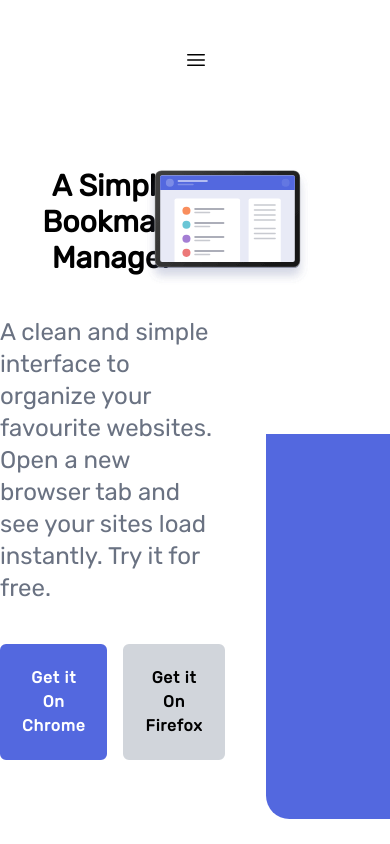
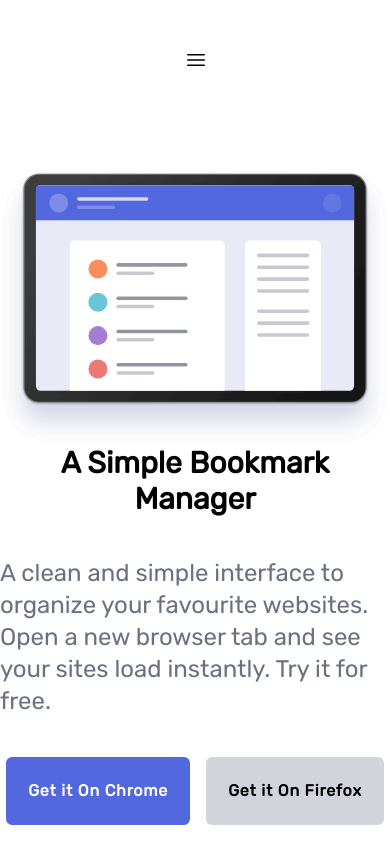
Before and after one commit to jashan1918/responsiveness-prac, a React (Vite) app: page / in a window 390 px wide. Shown: the top 844 px of the page. Built offline with nearby package versions, Linux system fonts and the light colour scheme.

Commit message:
made the hero section responsive

```diff
--- a/src/hero.jsx
+++ b/src/hero.jsx
@@ -2,7 +2,7 @@
   return (
     <>
       {/* hero section */}
-      <div className="flex mt-10 mx-auto container">
+      <div className=" flex-col-reverse justify-center flex lg:flex-row mt-10 mx-auto container md:gap-20 ">
         <div className="flex flex-col mx-auto space-y-10 items-center lg:items-start lg:mt-16 lg:w-1/2 ">
           <h1 className="text-3xl font-extrabold max-w-[600px] text-center  lg:text-6xl lg:text-left">
             A Simple Bookmark Manager
@@ -18,9 +18,9 @@
           </div>
         </div>
 
-        <div className="relative mx-auto">
-            <div className="absolute h-[65%] w-[100%] bg-[#5368df] bottom-[-10%] right-[-25%] rounded-bl-[6vw]"></div>
-            <img src="/illustration-hero.svg" className="relative z-10 right-20"></img>
+        <div className="relative mx-auto lg-mt-20">
+            <div className="hidden lg:block  absolute h-[65%] w-[100%] bg-[#5368df] bottom-[-10%] right-[-25%] rounded-bl-[6vw]"></div>
+            <img src="/illustration-hero.svg" className="relative z-10 w-100 md:w-165 md:pt-30 xl:pt-0 md:right-10 md:bottom-0 lg:right:20"></img>
         </div>
       </div>
     </>
```
